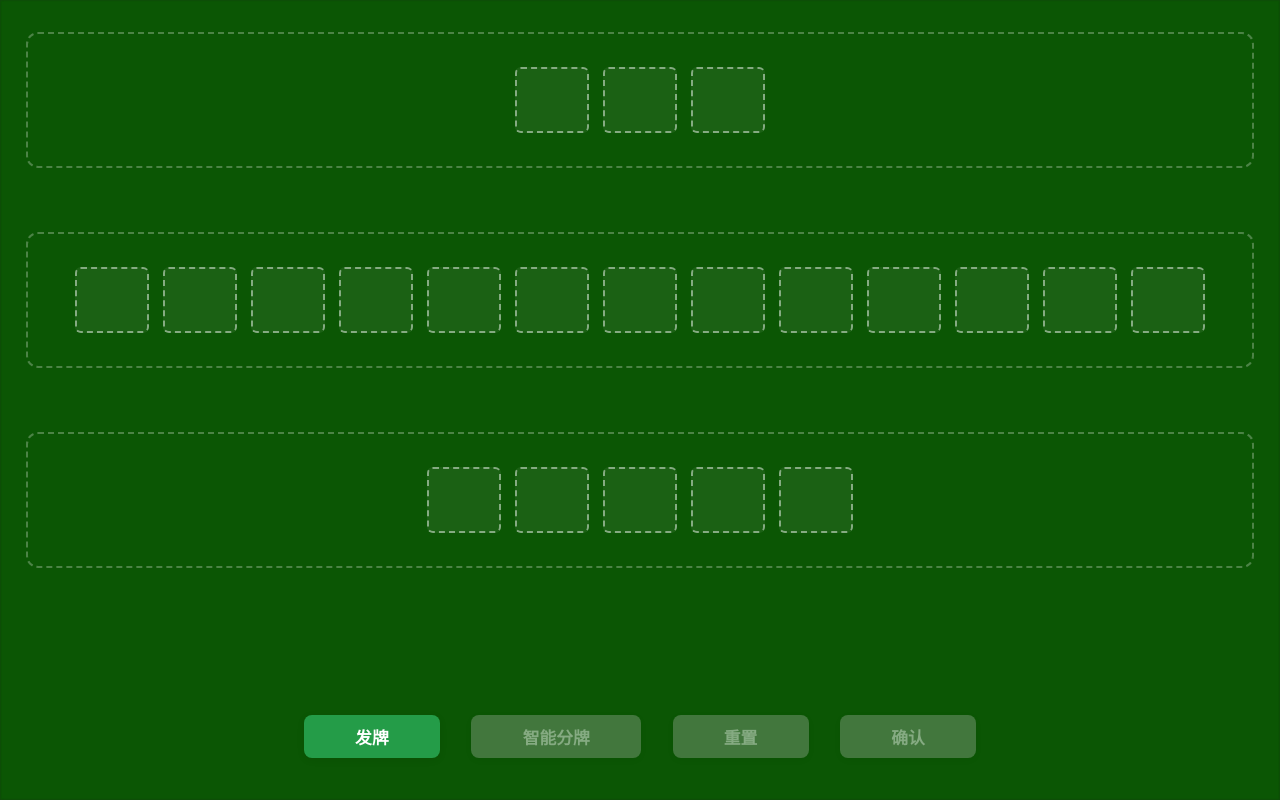
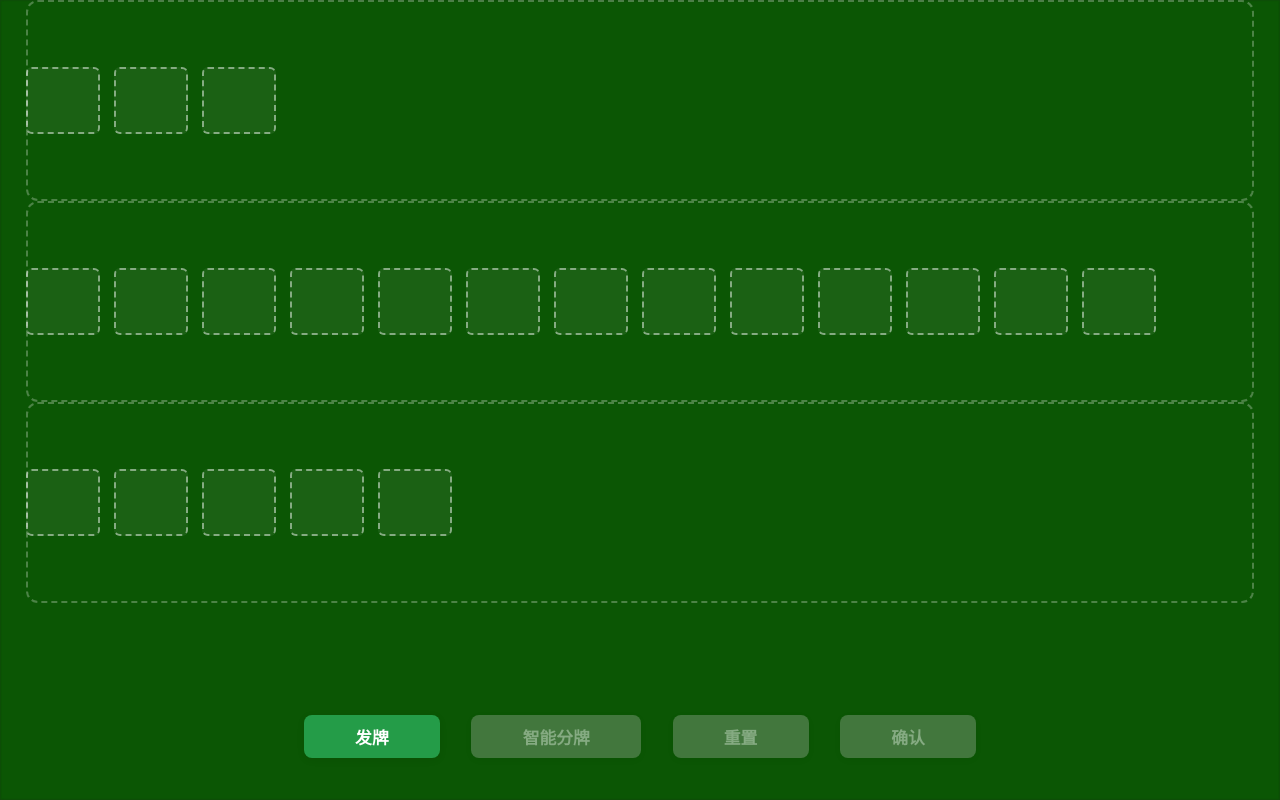
Before and after one commit to wen95266/php, a PHP site: page / in a window 1280 px wide. Run offline with PHP 8.4, Linux system fonts and the light colour scheme.

Commit message:
Update style.css

```diff
--- a/style.css
+++ b/style.css
@@ -38,33 +38,40 @@ body {
     position: relative;
     box-sizing: border-box;
 }
+#row-front, #row-middle, #row-back { min-height: 0; }
 #row-buttons {
     flex: 1 1 0;
     min-height: 0;
     justify-content: flex-end;
 }
 .arranged-hand {
-    border: var(--zone-border);
-    border-radius: var(--zone-radius);
+    /* 只显示虚线边框在父容器 */
     background: none;
     margin: 0 2vw;
     display: flex;
     flex-direction: row;
-    justify-content: center;
+    justify-content: flex-start;
     align-items: center;
     min-height: 0;
     min-width: 0;
-    width: 96vw; height: 68%;
+    width: 96vw; height: 60%;
     box-sizing: border-box;
     gap: var(--card-gap);
     transition: background 0.2s;
     overflow-x: auto;
     overflow-y: hidden;
 }
-.arranged-hand.as-hand-area {
+#row-front, #row-middle, #row-back {
+    border: var(--zone-border);
+    border-radius: var(--zone-radius);
     width: 96vw;
-    height: 68%;
+    margin: 0 auto 0 auto;
+    box-sizing: border-box;
+    height: 100%;
+    min-height: 0;
 }
+
+.arranged-hand.as-hand-area { width: 96vw; height: 100%; }
 .card-container {
     flex: 1 1 0;
     min-width: var(--card-min-width);
```
